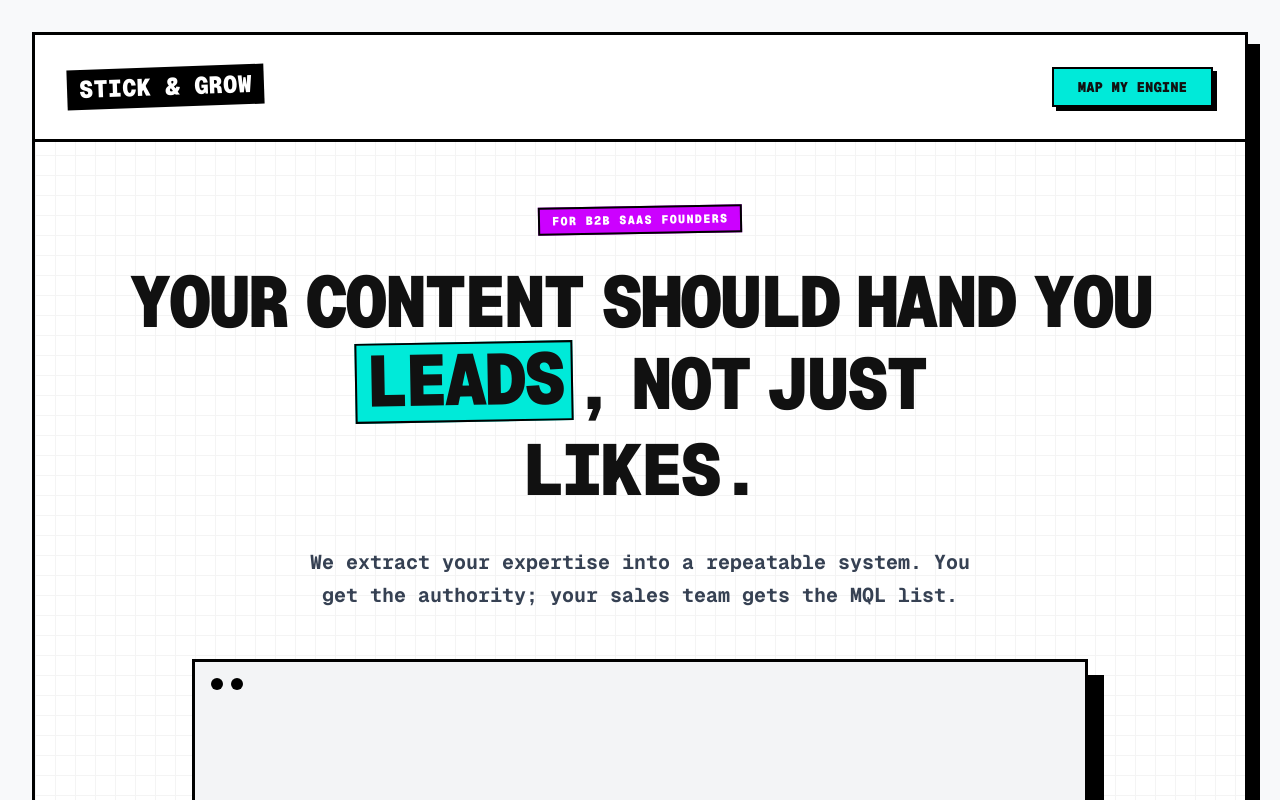
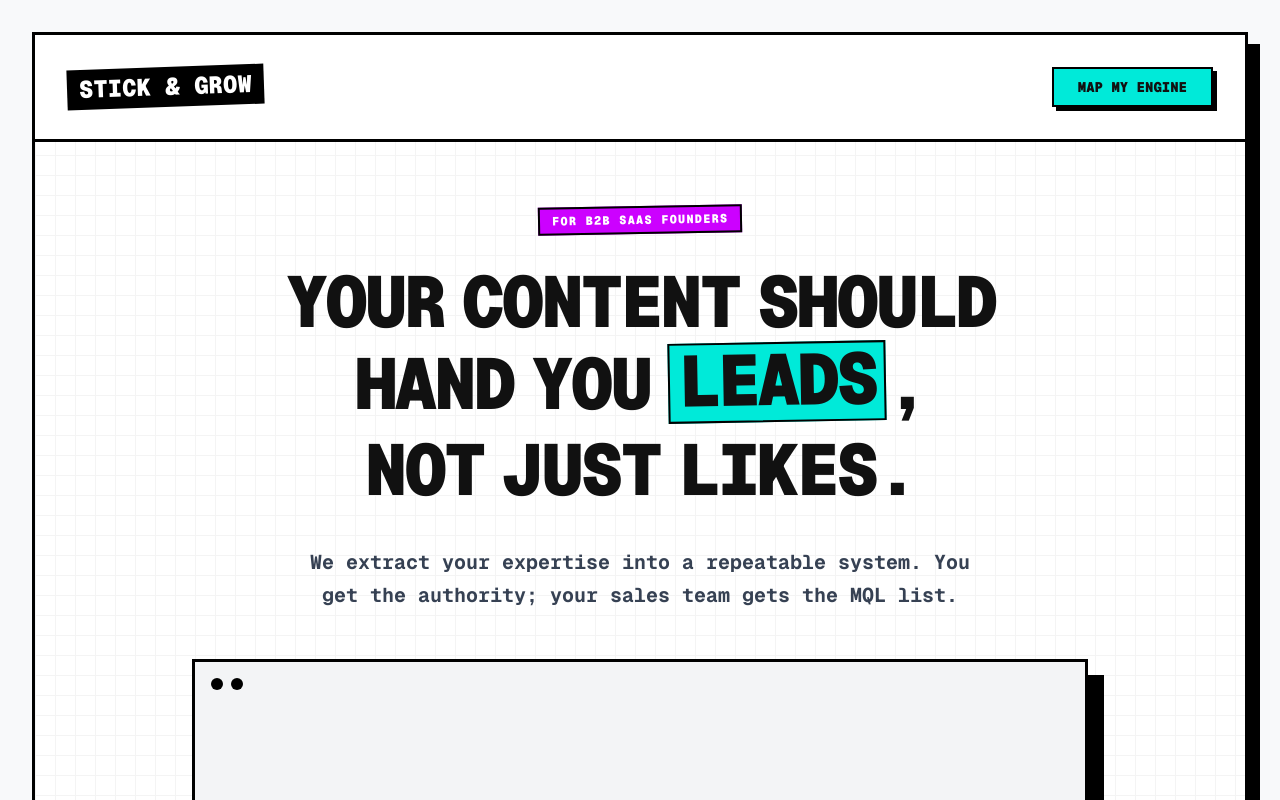
Before and after one commit to mcjackson17/stick-and-grow-site, a Next.js app: page / in a window 1280 px wide. Shown: the top 800 px of the page. Built offline with nearby package versions, Linux system fonts and the light colour scheme.

Commit message:
Fixed Line 2 word spacing

```diff
--- a/src/app/page.js
+++ b/src/app/page.js
@@ -44,16 +44,26 @@ const StickAndGrowCascadingVSL = () => {
             For B2B SaaS Founders
           </div>
 
-          {/* THE HEADLINE FIX: Aggressively tightened word spacing (-0.3em) for monospace font */}
+          {/* THE HEADLINE FIX: Re-stacked to 3 lines, forced tight word spacing, fixed React gap rendering */}
           <h1
-            className="text-5xl md:text-7xl font-black mb-10 tracking-tighter uppercase mx-auto max-w-6xl"
+            className="text-5xl md:text-7xl font-black mb-10 tracking-tighter uppercase mx-auto max-w-6xl flex flex-col items-center"
             style={{ wordSpacing: '-0.3em' }}
           >
-            <span className="block mb-2 whitespace-nowrap">Your content should hand you</span>
             <span className="block mb-2 whitespace-nowrap">
-              <span className="inline-block bg-[#00ead9] px-2 pb-1 border-2 border-black -rotate-1 relative top-[-4px]">leads</span>, not just
+              Your content should
             </span>
-            <span className="block whitespace-nowrap">likes.</span>
+            <span className="block mb-2 whitespace-nowrap">
+              hand you{' '}
+              <span
+                className="inline-block bg-[#00ead9] px-2 pb-1 border-2 border-black -rotate-1 relative top-[-4px]"
+                style={{ wordSpacing: 'normal' }}
+              >
+                leads
+              </span>,
+            </span>
+            <span className="block whitespace-nowrap">
+              not just likes.
+            </span>
           </h1>
 
           <p className="text-xl font-bold mb-12 text-gray-700 max-w-2xl mx-auto leading-relaxed">
```
